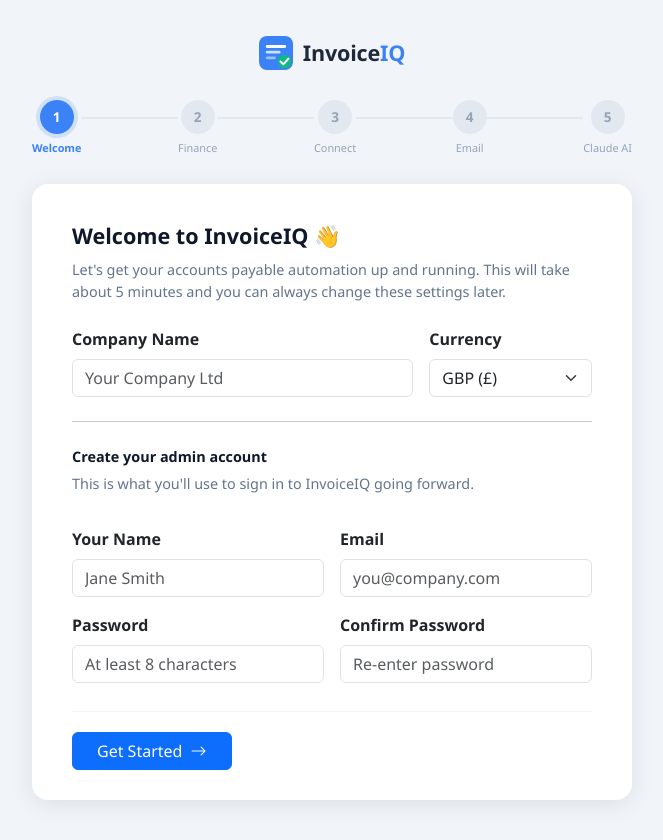
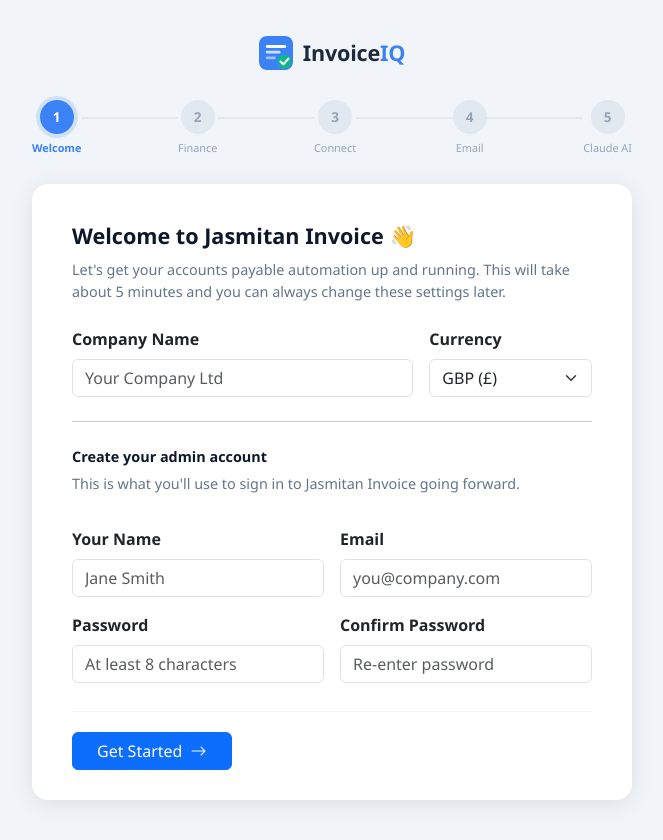
Before and after one commit to Titan-Tim/invoiceiq, a Flask app: page /wizard in a window 1280 px wide. Shown: the top 840 px of the page, without its empty margins (308-971 px from the left). Run offline with Flask 3, Linux system fonts and the light colour scheme; data that the repository does not hold is empty; some libraries are stand-ins or nearby versions.

Commit message:
Rebrand to Jasmitan Invoice
Replaces InvoiceIQ branding strings with Jasmitan Invoice across
templates and static assets. Now served at invoice.jasmitan.co.uk
via a custom domain on Render, no routing/code changes needed since
Flask serves from its own subdomain rather than a path prefix.

Co-Authored-By: Claude Sonnet 4.6 <noreply@anthropic.com>

```diff
--- a/static/css/app.css
+++ b/static/css/app.css
@@ -1,5 +1,5 @@
 /* ============================================================
-   InvoiceIQ — Global Styles
+   Jasmitan Invoice — Global Styles
    ============================================================ */
 
 :root {
--- a/static/js/app.js
+++ b/static/js/app.js
@@ -1,5 +1,5 @@
 /* ============================================================
-   InvoiceIQ — Global JS
+   Jasmitan Invoice — Global JS
    ============================================================ */
 
 // ---- Toast ----
--- a/templates/base.html
+++ b/templates/base.html
@@ -3,7 +3,7 @@
 <head>
   <meta charset="UTF-8">
   <meta name="viewport" content="width=device-width, initial-scale=1.0">
-  <title>{% block title %}InvoiceIQ{% endblock %} — {{ finance_system_name }}</title>
+  <title>{% block title %}Jasmitan Invoice{% endblock %} — {{ finance_system_name }}</title>
   <link href="https://cdn.jsdelivr.net/npm/bootstrap@5.3.2/dist/css/bootstrap.min.css" rel="stylesheet">
   <link href="https://cdn.jsdelivr.net/npm/bootstrap-icons@1.11.3/font/bootstrap-icons.min.css" rel="stylesheet">
   <link href="/static/css/app.css" rel="stylesheet">
--- a/templates/login.html
+++ b/templates/login.html
@@ -3,7 +3,7 @@
 <head>
   <meta charset="UTF-8">
   <meta name="viewport" content="width=device-width, initial-scale=1.0">
-  <title>InvoiceIQ — Sign In</title>
+  <title>Jasmitan Invoice — Sign In</title>
   <link href="https://cdn.jsdelivr.net/npm/bootstrap@5.3.2/dist/css/bootstrap.min.css" rel="stylesheet">
   <link href="https://cdn.jsdelivr.net/npm/bootstrap-icons@1.11.3/font/bootstrap-icons.min.css" rel="stylesheet">
   <link href="/static/css/app.css" rel="stylesheet">
@@ -18,7 +18,7 @@
         <rect x="6" y="18" width="9"  height="2.5" rx="1.25" fill="rgba(255,255,255,0.5)"/>
       </svg>
     </div>
-    <h4 class="fw-bold mb-1">InvoiceIQ</h4>
+    <h4 class="fw-bold mb-1">Jasmitan Invoice</h4>
     <p class="text-muted mb-4">Accounts Payable · {{ finance_system_name }}</p>
 
     {% if error %}
--- a/templates/privacy.html
+++ b/templates/privacy.html
@@ -3,7 +3,7 @@
 <head>
   <meta charset="UTF-8">
   <meta name="viewport" content="width=device-width, initial-scale=1.0">
-  <title>Privacy Policy — InvoiceIQ</title>
+  <title>Privacy Policy — Jasmitan Invoice</title>
   <link href="https://cdn.jsdelivr.net/npm/bootstrap@5.3.2/dist/css/bootstrap.min.css" rel="stylesheet">
   <style>
     body { background:#f8fafc; color:#1e293b; }
@@ -31,7 +31,7 @@
   <h1>Privacy Policy</h1>
   <div class="updated">Last updated: {{ today }}</div>
 
-  <p>InvoiceIQ ("the App") is an accounts payable automation tool operated by
+  <p>Jasmitan Invoice ("the App") is an accounts payable automation tool operated by
   {{ company_name }} ("we", "us", "our") for its own internal use. This policy
   explains what data the App processes and how it is handled.</p>
 
--- a/templates/settings.html
+++ b/templates/settings.html
@@ -387,7 +387,7 @@
       <div class="d-flex align-items-center justify-content-between mb-3">
         <div>
           <h6 class="mb-1">Users</h6>
-          <p class="text-muted small mb-0">People who can sign in to InvoiceIQ.</p>
+          <p class="text-muted small mb-0">People who can sign in to Jasmitan Invoice.</p>
         </div>
         <button class="btn btn-primary btn-sm" id="btn-add-user">
           <i class="bi bi-plus me-1"></i>Add User
@@ -443,7 +443,7 @@
     <!-- ======================== MY ACCOUNT ======================== -->
     <div class="settings-section d-none" id="tab-account">
       <h6>Change Password</h6>
-      <p class="text-muted small mb-3">Update the password you use to sign in to InvoiceIQ.</p>
+      <p class="text-muted small mb-3">Update the password you use to sign in to Jasmitan Invoice.</p>
       <div class="row g-3" style="max-width:480px;">
         <div class="col-12">
           <label class="form-label">Current Password</label>
--- a/templates/terms.html
+++ b/templates/terms.html
@@ -3,7 +3,7 @@
 <head>
   <meta charset="UTF-8">
   <meta name="viewport" content="width=device-width, initial-scale=1.0">
-  <title>Terms of Use — InvoiceIQ</title>
+  <title>Terms of Use — Jasmitan Invoice</title>
   <link href="https://cdn.jsdelivr.net/npm/bootstrap@5.3.2/dist/css/bootstrap.min.css" rel="stylesheet">
   <style>
     body { background:#f8fafc; color:#1e293b; }
@@ -31,7 +31,7 @@
   <h1>Terms of Use</h1>
   <div class="updated">Last updated: {{ today }}</div>
 
-  <p>These Terms of Use govern access to InvoiceIQ ("the App"), an internal accounts payable automation tool
+  <p>These Terms of Use govern access to Jasmitan Invoice ("the App"), an internal accounts payable automation tool
   operated by {{ company_name }} ("we", "us", "our") for use by its own employees and authorised approvers.</p>
 
   <h2>1. Purpose and scope</h2>
--- a/templates/wizard.html
+++ b/templates/wizard.html
@@ -3,7 +3,7 @@
 <head>
   <meta charset="UTF-8">
   <meta name="viewport" content="width=device-width, initial-scale=1.0">
-  <title>Setup — InvoiceIQ</title>
+  <title>Setup — Jasmitan Invoice</title>
   <link href="https://cdn.jsdelivr.net/npm/bootstrap@5.3.2/dist/css/bootstrap.min.css" rel="stylesheet">
   <link href="https://cdn.jsdelivr.net/npm/bootstrap-icons@1.11.3/font/bootstrap-icons.min.css" rel="stylesheet">
   <style>
@@ -131,7 +131,7 @@
 
     <!-- ═══════════════ STEP 1 : WELCOME ═══════════════ -->
     <div class="step-panel active" id="sp-1">
-      <div class="step-title">Welcome to InvoiceIQ 👋</div>
+      <div class="step-title">Welcome to Jasmitan Invoice 👋</div>
       <p class="step-desc">Let's get your accounts payable automation up and running. This will take about 5 minutes and you can always change these settings later.</p>
       <div class="row g-3">
         <div class="col-sm-8">
@@ -151,7 +151,7 @@
       <hr class="my-4">
       <div class="step-desc mb-3" style="margin-bottom:0;">
         <strong style="color:#0f172a;">Create your admin account</strong>
-        <p class="mb-0 mt-1">This is what you'll use to sign in to InvoiceIQ going forward.</p>
+        <p class="mb-0 mt-1">This is what you'll use to sign in to Jasmitan Invoice going forward.</p>
       </div>
       <div class="row g-3 mt-2">
         <div class="col-sm-6">
@@ -183,7 +183,7 @@
     <!-- ═══════════════ STEP 2 : FINANCE SYSTEM ═══════════════ -->
     <div class="step-panel" id="sp-2">
       <div class="step-title">Which accounting software do you use?</div>
-      <p class="step-desc">InvoiceIQ will connect directly to your finance system to sync purchase orders and post approved invoices.</p>
+      <p class="step-desc">Jasmitan Invoice will connect directly to your finance system to sync purchase orders and post approved invoices.</p>
 
       <div id="sys-cards">
         <label class="sys-card" id="sc-qbo">
@@ -312,7 +312,7 @@
       <!-- Sage panel -->
       <div id="cfg-sage" class="sys-panel d-none">
         <div class="step-title">Configure Sage 50</div>
-        <p class="step-desc">InvoiceIQ connects to Sage via the SDO (Sage Data Object) API. Sage 50 must be installed on this PC.</p>
+        <p class="step-desc">Jasmitan Invoice connects to Sage via the SDO (Sage Data Object) API. Sage 50 must be installed on this PC.</p>
         <div class="row g-3">
           <div class="col-12">
             <label class="form-label">Sage Data Path</label>
@@ -370,7 +370,7 @@
     <!-- ═══════════════ STEP 4 : EMAIL ═══════════════ -->
     <div class="step-panel" id="sp-4">
       <div class="step-title">Connect your invoice mailbox</div>
-      <p class="step-desc">InvoiceIQ monitors an O365 mailbox for incoming invoice emails. You'll need an Azure App Registration with <code>Mail.Read</code> and <code>Mail.ReadWrite</code> permissions.</p>
+      <p class="step-desc">Jasmitan Invoice monitors an O365 mailbox for incoming invoice emails. You'll need an Azure App Registration with <code>Mail.Read</code> and <code>Mail.ReadWrite</code> permissions.</p>
       <div class="row g-3">
         <div class="col-sm-6">
           <label class="form-label">Tenant ID</label>
@@ -409,7 +409,7 @@
     <!-- ═══════════════ STEP 5 : CLAUDE AI ═══════════════ -->
     <div class="step-panel" id="sp-5">
       <div class="step-title">Add your Claude AI key</div>
-      <p class="step-desc">InvoiceIQ uses Claude to read and extract data from invoice PDFs and images. Get your API key from <a href="https://console.anthropic.com" target="_blank">console.anthropic.com</a> — a free tier is available to get started.</p>
+      <p class="step-desc">Jasmitan Invoice uses Claude to read and extract data from invoice PDFs and images. Get your API key from <a href="https://console.anthropic.com" target="_blank">console.anthropic.com</a> — a free tier is available to get started.</p>
       <div class="row g-3">
         <div class="col-12">
           <label class="form-label fw-semibold">Claude API Key</label>
@@ -440,7 +440,7 @@
     <div class="step-panel" id="sp-done">
       <div class="done-wrap">
         <div class="done-icon"><i class="bi bi-check2-circle"></i></div>
-        <div class="done-title">InvoiceIQ is ready!</div>
+        <div class="done-title">Jasmitan Invoice is ready!</div>
         <p class="done-sub">Your setup is complete. Head to the dashboard to start processing invoices.</p>
         <a href="/" class="btn btn-primary btn-lg px-5">
           <i class="bi bi-speedometer2 me-2"></i>Go to Dashboard
```
